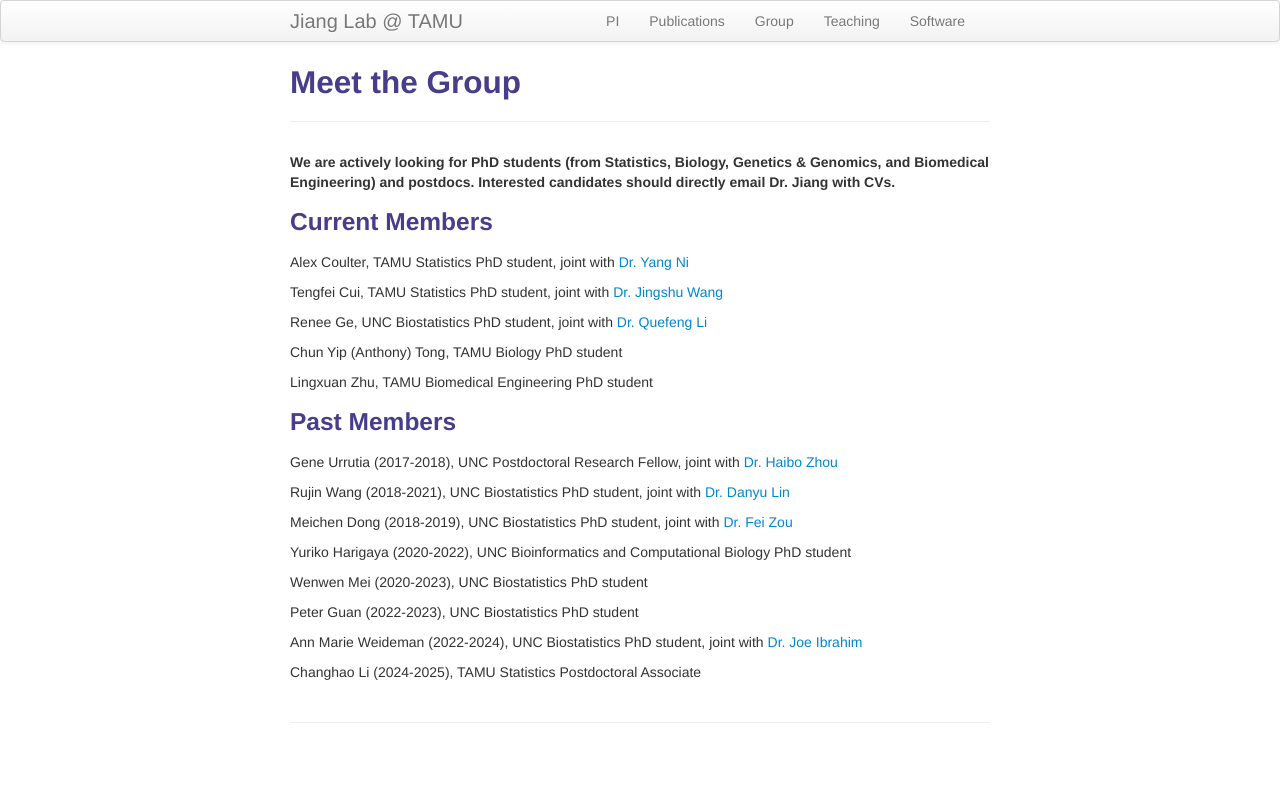
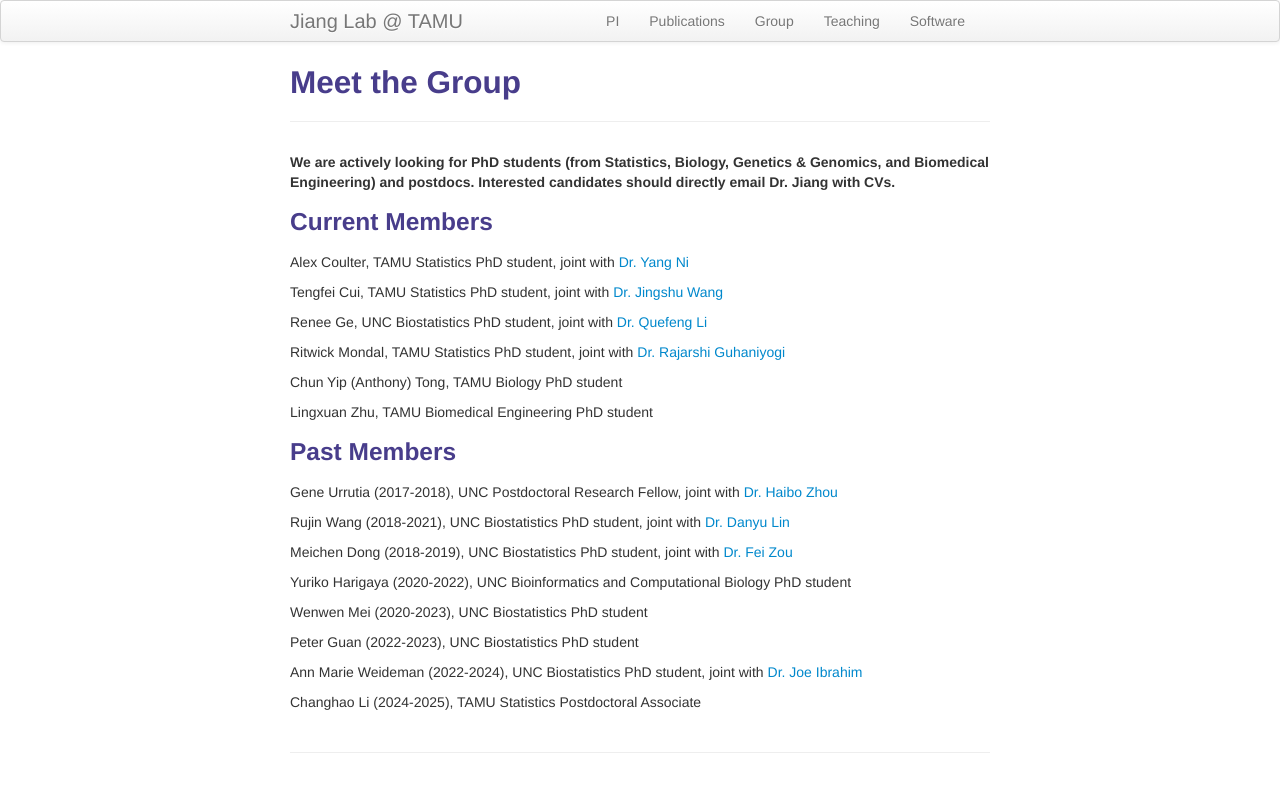
Before and after one commit to yuchaojiang/yuchaojiang.github.io, a Jekyll site: the page built from pages/group.md, in a window 1280 px wide. Shown: the top 792 px of the page. Built offline with Jekyll 4.4.1, drawn with Linux system fonts in a browser that asks for light colours.

Commit message:
Update group.md

```diff
--- a/pages/group.md
+++ b/pages/group.md
@@ -13,6 +13,8 @@ Alex Coulter, TAMU Statistics PhD student, joint with [Dr. Yang Ni](https://site
 Tengfei Cui, TAMU Statistics PhD student, joint with [Dr. Jingshu Wang](https://stat.uchicago.edu/people/profile/jingshu-wang/)
 
 Renee Ge, UNC Biostatistics PhD student, joint with [Dr. Quefeng Li](https://quefengli.github.io/)
+
+Ritwick Mondal, TAMU Statistics PhD student, joint with [Dr. Rajarshi Guhaniyogi](https://sites.google.com/view/rajguhaniyogi)
 
 Chun Yip (Anthony) Tong, TAMU Biology PhD student
 
```
